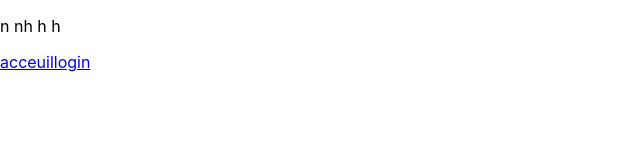
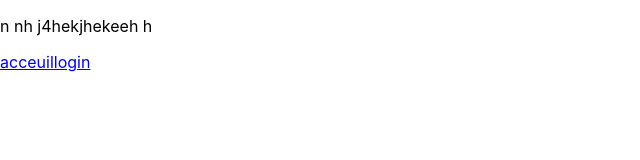
Before and after one commit to TolotriniainaJocelyn/grand-projet_Anosiala, a React (Create React App) app in the folder frontend/: page /bureau_entree in a window 1280 px wide. Shown: the top 160 px of the page, without its empty margins (0-640 px from the left). Built offline with nearby package versions, Linux system fonts and the light colour scheme.

Commit message:
thbththt

```diff
--- a/frontend/src/Pages/tolotra/Bureau_entree.jsx
+++ b/frontend/src/Pages/tolotra/Bureau_entree.jsx
@@ -3,7 +3,7 @@ import { Link } from "react-router-dom";
 function Bureau_entree(){
     return(
         <>
-          <p>n nh h h</p>
+          <p>n nh j4hekjhekeeh h</p>
             <Link role="button" to="/">
                 acceuil
             </Link>
```
